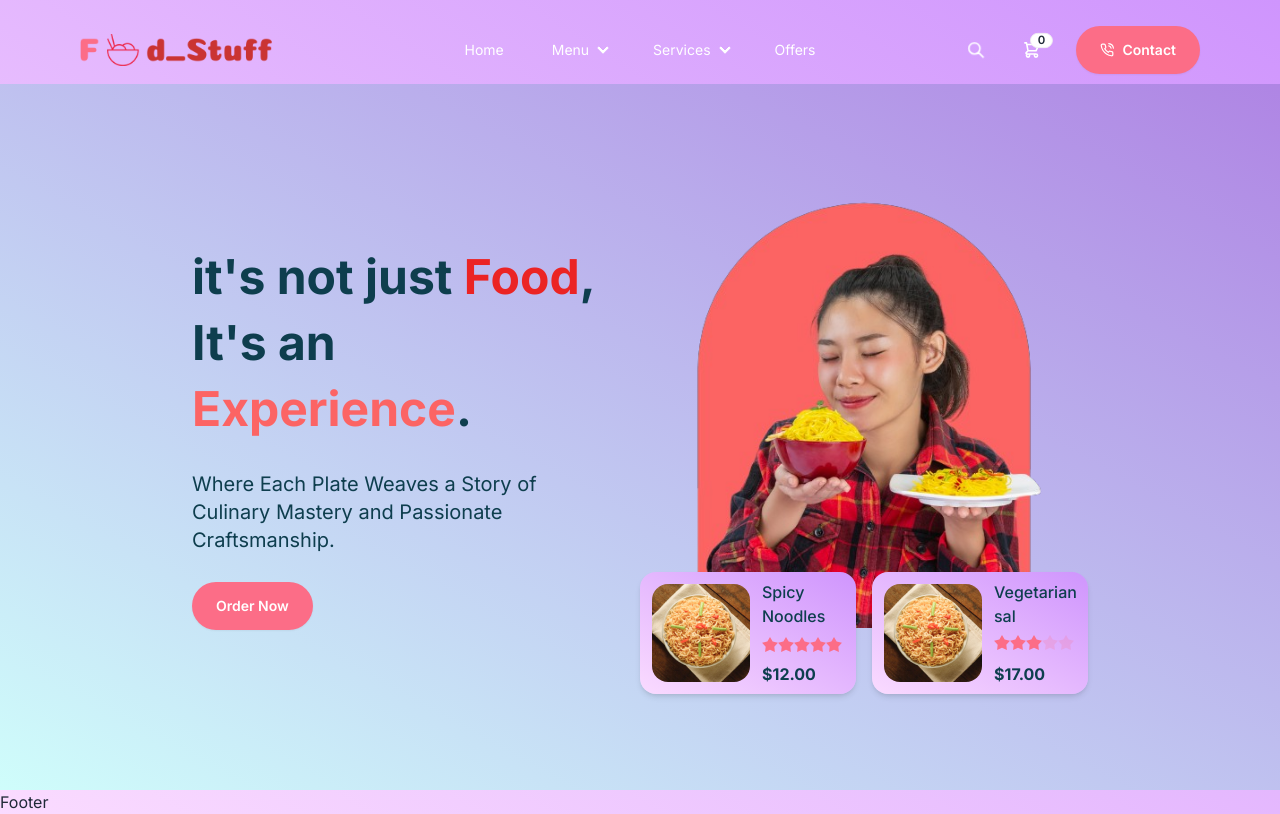
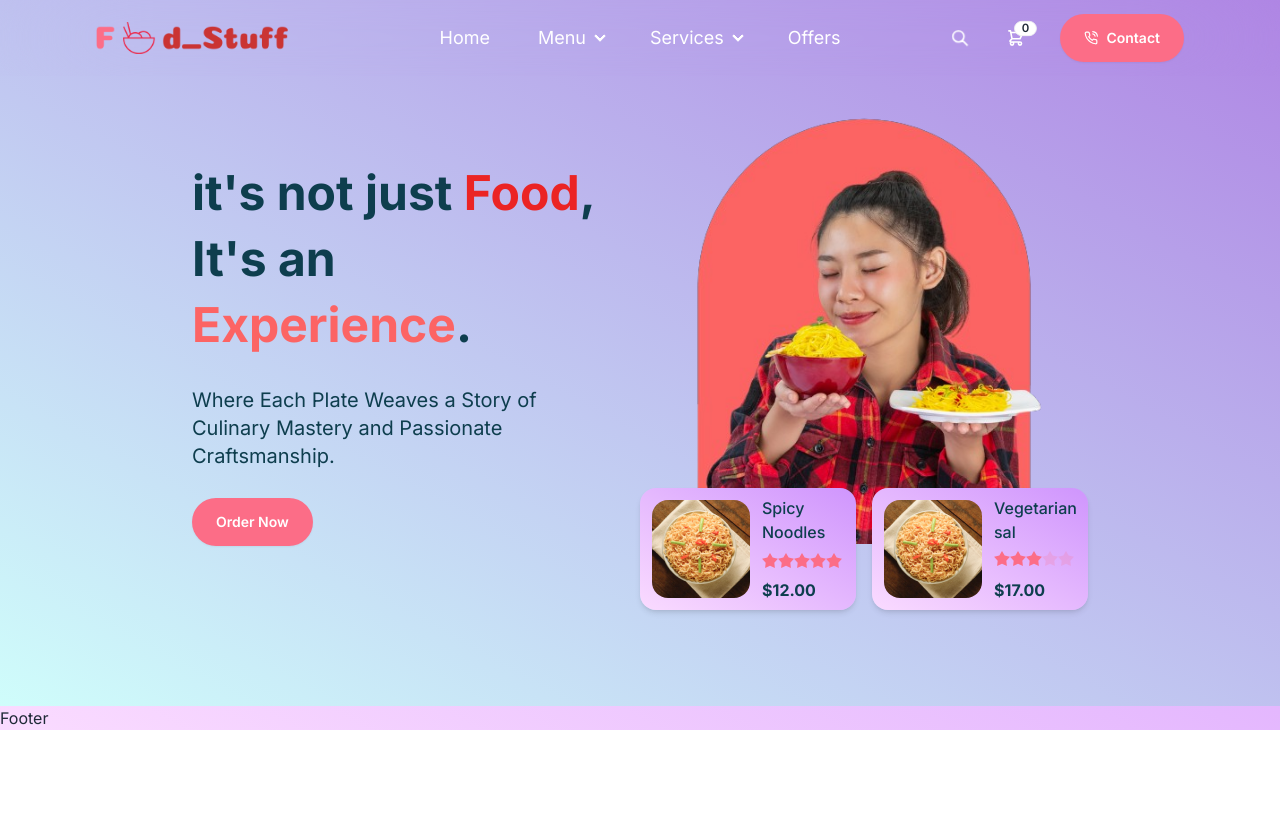
Before and after one commit to utkarsh032/Food_Stuff-Mern-Project, a React (Vite) app in the folder food-stuff_client/: page / in a window 1280 px wide. Built offline with nearby package versions, Linux system fonts and the light colour scheme.

Commit message:
Sticky Navbar

```diff
--- a/food-stuff_client/src/components/Navbar.jsx
+++ b/food-stuff_client/src/components/Navbar.jsx
@@ -1,8 +1,24 @@
-import React from 'react'
+import React, { useState } from 'react'
 import logo from '/f--d_stuff.png'
 import { FiPhoneCall } from "react-icons/fi";
 
 const Navbar = () => {
+
+  const [isSticky, setSticky] = useState(false)
+
+  useState(() => {
+    const handleScroll = () => {
+      const offSet = window.scrollY
+      if (offSet > 0) {
+        setSticky(true)
+      } else {
+        setSticky(false)
+      }
+    }
+    return () => {
+      window.addEventListener('scroll', handleScroll)
+    }
+  }, [])
 
   const navItems = (
     <>
@@ -30,14 +46,14 @@ const Navbar = () => {
   )
 
   return (
-    <header className='max-w-screen-2xl container pt-4 mx-auto text-[#fff]'>
-      <div className="navbar xl:px-20">
+    <header className='max-w-screen-2xl container  mx-auto text-[#fff] fixed top-0 left-0 ring-0 transition-all duration-300 ease-in-out'>
+      <div className={`navbar backdrop-blur-3xl  xl:px-24 ${isSticky ? "shadow-md  transition-all duration-500 ease-in-out" : ""}`}>
         <div className="navbar-start">
           <div className="dropdown">
             <div tabIndex={0} role="button" className="btn btn-ghost lg:hidden">
               <svg xmlns="http://www.w3.org/2000/svg" className="h-5 w-5" fill="none" viewBox="0 0 24 24" stroke="currentColor"><path strokeLinecap="round" strokeLinejoin="round" strokeWidth="2" d="M4 6h16M4 12h8m-8 6h16" /></svg>
             </div>
-            <ul tabIndex={0} className="menu menu-sm dropdown-content mt-3 z-[1] p-2 shadow bg-base-100 rounded-box w-52 gap-2">
+            <ul tabIndex={0} className="menu menu-sm dropdown-content mt-3 z-[1] p-2 shadow bg-base-100 rounded-box w-52 gap-2 ">
               {/*list-item */}
               {navItems}
 
@@ -48,7 +64,7 @@ const Navbar = () => {
           </a>
         </div>
         <div className="navbar-center hidden lg:flex">
-          <ul className="menu menu-horizontal px-1 gap-4">
+          <ul className="menu menu-horizontal px-1 gap-4 text-lg">
             {/*list-item */}
             {navItems}
           </ul>
@@ -70,7 +86,7 @@ const Navbar = () => {
             Contact</a>
         </div>
       </div>
-    </header>
+    </header >
   )
 }
 
```
